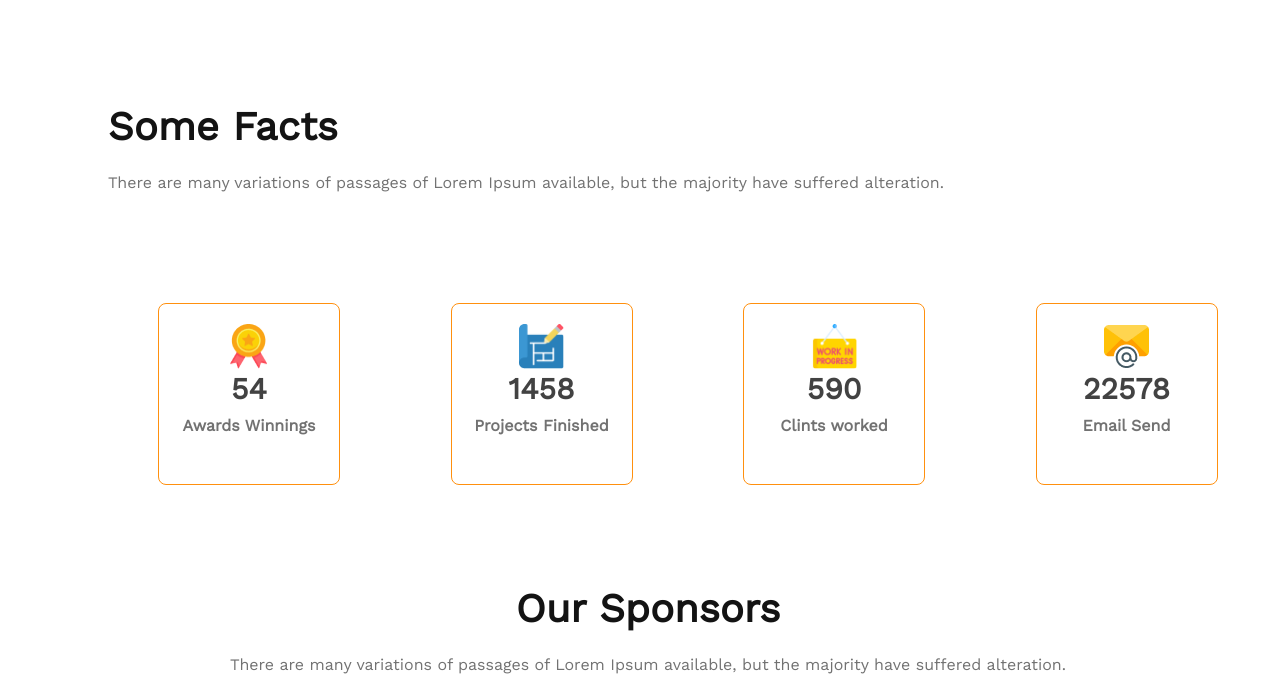
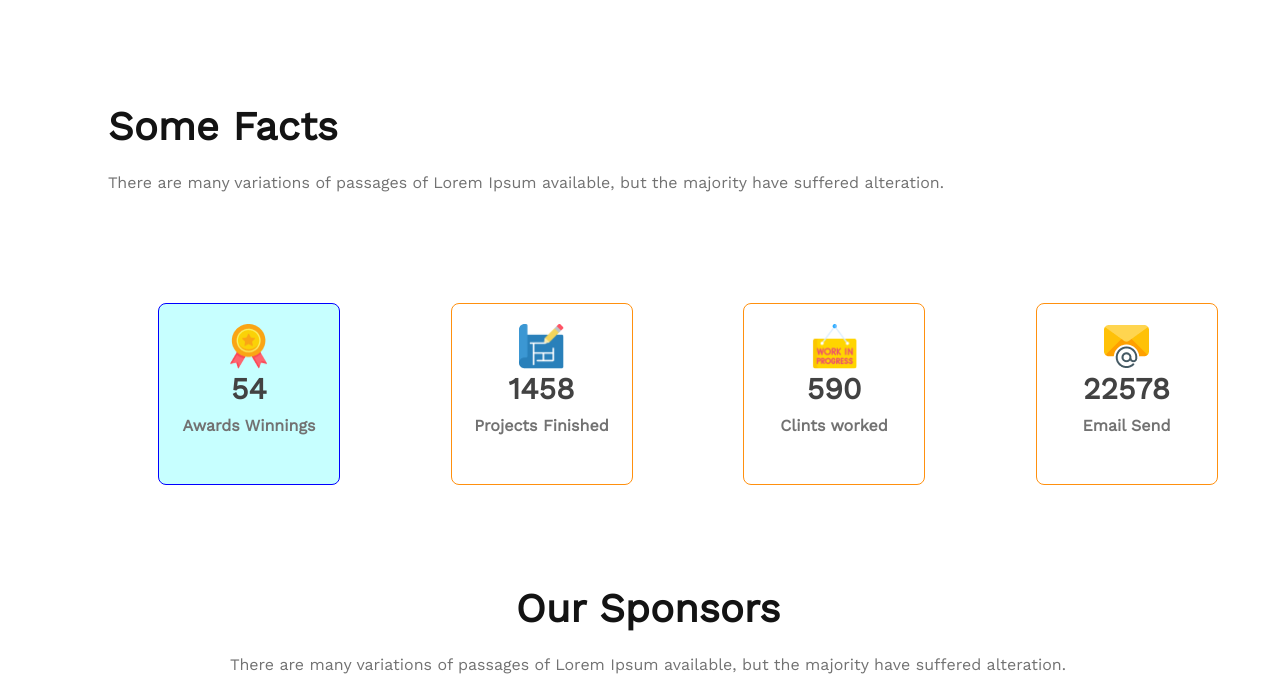
Before and after one commit to dola-barai/G3-Architects, a plain HTML site: page index.html in a window 1280 px wide. In both pictures the pointer is over the element 249 px from the left and 3377 px from the top of the page. Shown: the part 2983-3666 px from the top of the page. Drawn offline with nearby package versions, Linux system fonts and the light colour scheme.

```diff
--- a/Styles/styles.css
+++ b/Styles/styles.css
@@ -215,6 +215,10 @@
     height: 140px;
     padding: 20px;
 }
+.site-info:hover{
+    border: 1px solid blue;
+    background-color: rgba(0, 255, 255, 0.218);
+}
 .site-info img{
     width: 45.22px;
     height: 45.22px;
```
